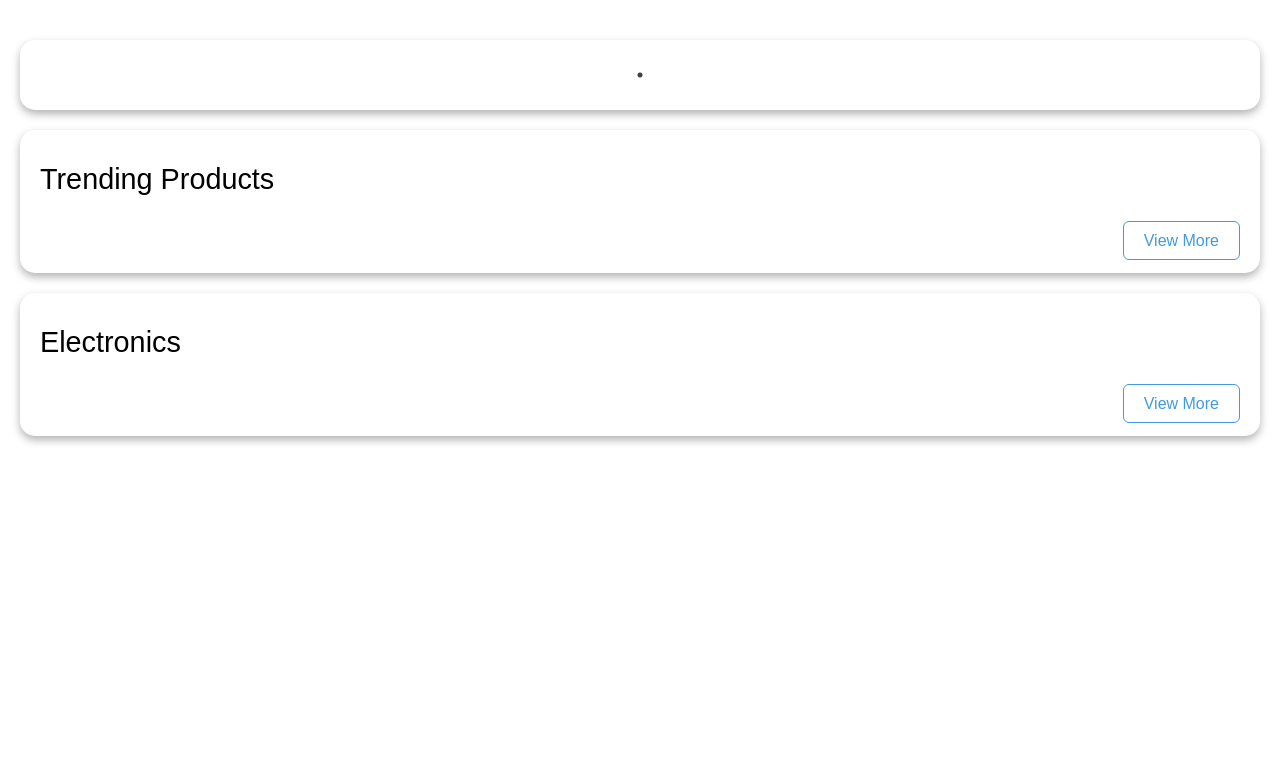
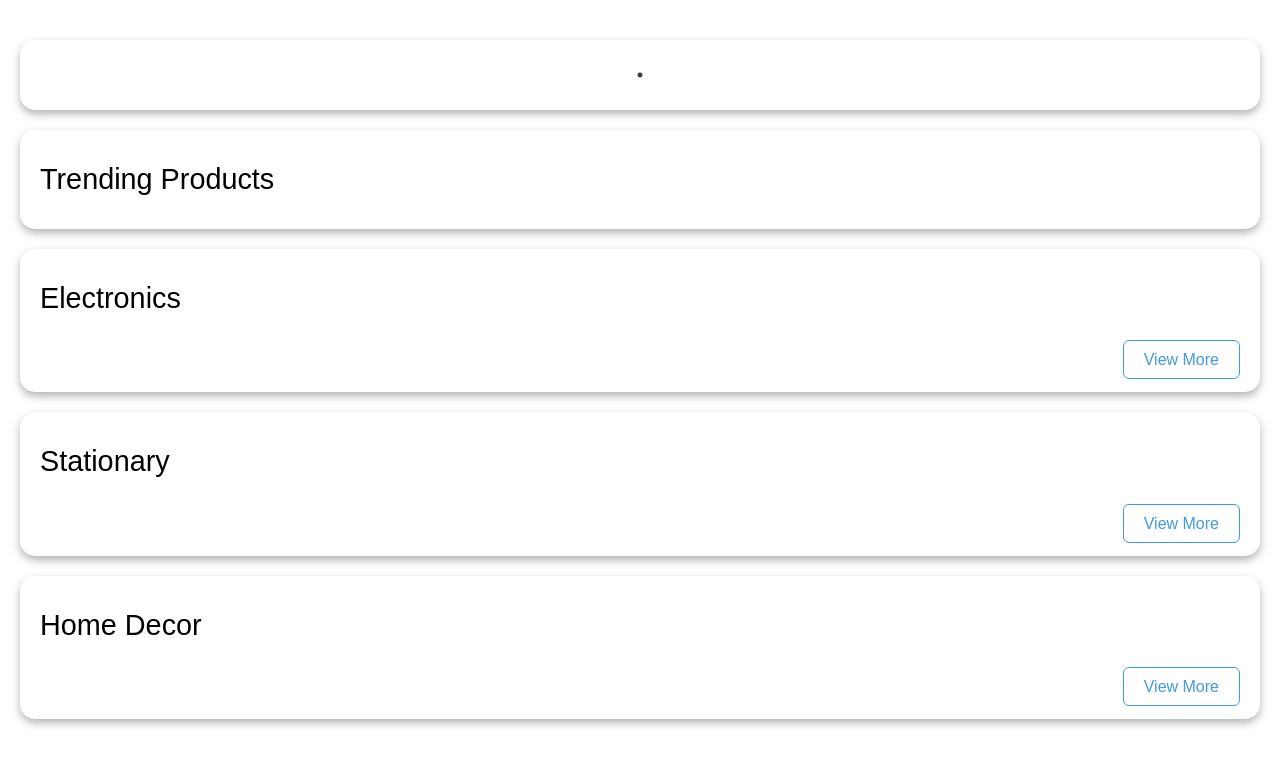
Before and after one commit to biswarupmurmu/Whatever, a Flask app: page / in a window 1280 px wide. Shown: the part 64-823 px from the top of the page. Before the commit the page ends 508 px from the top, so only its background shows below. Run offline with Flask 3, Linux system fonts and the light colour scheme; data that the repository does not hold is empty; some libraries are stand-ins or nearby versions.

Commit message:
Added home decor and stationary in home page and fixed minor issues

```diff
--- a/ourapp/public/__init__.py
+++ b/ourapp/public/__init__.py
@@ -60,11 +60,15 @@ def index():
     trending_products=get_trending_products()
 
     electronics_products = products_by_category("electronics")
+    stationary_products = products_by_category("stationary")
+    homedecor_products = products_by_category("homedecor")
 
 
     return render_template(
         "public/home.html",
         trending_products=trending_products,
         latest_products=latest_products,
-        electronics_products = electronics_products
+        electronics_products = electronics_products,
+        stationary_products = stationary_products,
+        homedecor_products = homedecor_products
         )
--- a/ourapp/public/templates/public/components/section.html
+++ b/ourapp/public/templates/public/components/section.html
@@ -109,7 +109,9 @@
         </div>
         {% endfor %}
     </div>
+	{% if section_category != "trending" %}
     <div id="view-more-btn">
         <a href="{{url_for('product_bp.view_products_by_category',category=section_category)}}">View More</a>
     </div>
+	{% endif %}
 </section>
--- a/ourapp/public/templates/public/home.html
+++ b/ourapp/public/templates/public/home.html
@@ -221,17 +221,29 @@
 
       <!-- Trending Products -->
         {% set section_title = 'Trending Products' %}
-        {% set section_category = 'Trending' %}
+        {% set section_category = 'trending' %}
         {% set section_products=trending_products[:3]%}
         {% include 'public/components/section.html'%}
+
       <!-- Electronics Products -->
         {% set section_title = 'Electronics' %}
-        {% set section_category = 'Electronics' %}
+        {% set section_category = 'electronics' %}
         {% set section_products=electronics_products[:3]%}
         {% include 'public/components/section.html'%}
 
 
+      <!-- Stationary Products -->
+        {% set section_title = 'Stationary' %}
+        {% set section_category = 'stationary' %}
+        {% set section_products=stationary_products[:3]%}
+        {% include 'public/components/section.html'%}
 
+
+      <!-- Homedecor Products -->
+        {% set section_title = 'Home Decor' %}
+        {% set section_category = 'homedecor' %}
+        {% set section_products=homedecor_products[:3]%}
+        {% include 'public/components/section.html'%}
 
     </main>
 
--- a/ourapp/templates/components/navbar.html
+++ b/ourapp/templates/components/navbar.html
@@ -23,7 +23,7 @@
                             <a href="{{url_for('product_bp.view_products_by_category',category='Electronics')}}" class="block px-4 py-2 hover:bg-gray-100 dark:hover:bg-gray-600 dark:hover:text-white">Electronics</a>
                         </li>
                         <li>
-                            <a href="{{url_for('product_bp.view_products_by_category',category='Home Decor')}}" class="block px-4 py-2 hover:bg-gray-100 dark:hover:bg-gray-600 dark:hover:text-white">Home Decor</a>
+                            <a href="{{url_for('product_bp.view_products_by_category',category='homedecor')}}" class="block px-4 py-2 hover:bg-gray-100 dark:hover:bg-gray-600 dark:hover:text-white">Home Decor</a>
                         </li>
                         <li>
                             <a href="{{url_for('product_bp.view_products_by_category',category='Stationary')}}" class="block px-4 py-2 hover:bg-gray-100 dark:hover:bg-gray-600 dark:hover:text-white">Stationary</a>
```
